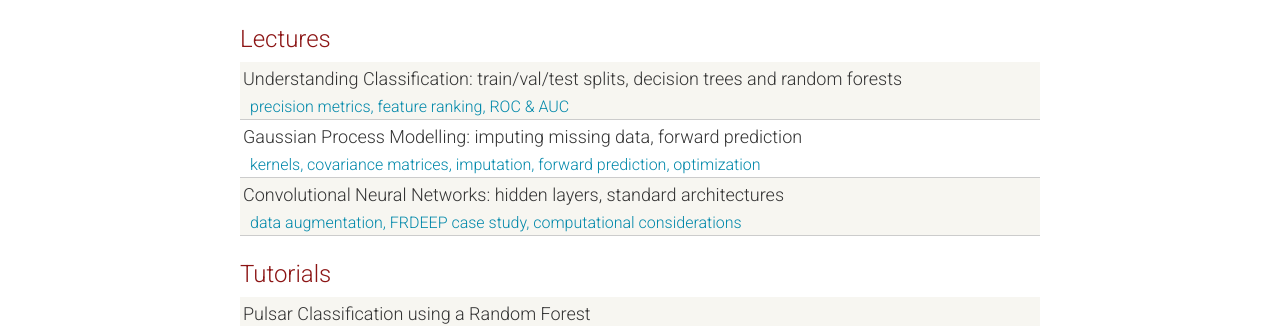
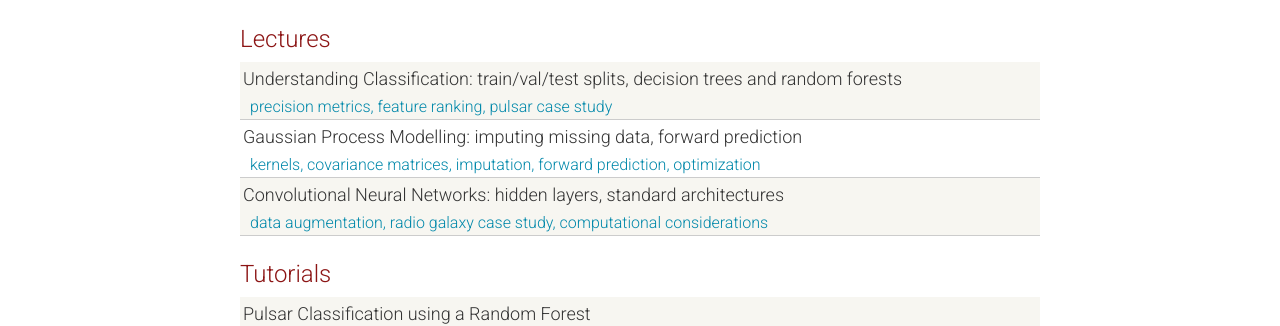
Before and after one commit to as595/csc-2019, a Jekyll site: the page built from index.html, in a window 1280 px wide. Shown: the part 134-460 px from the top of the page. Built offline with Jekyll 4.4.1, drawn with Linux system fonts in a browser that asks for light colours.

Commit message:
Update index.html

```diff
--- a/index.html
+++ b/index.html
@@ -19,7 +19,7 @@ layout: default
         Understanding Classification: train/val/test splits, decision trees and random forests
       </a>
       <div class="kw">
-        precision metrics, feature ranking, ROC & AUC
+        precision metrics, feature ranking, pulsar case study
       </div>
     </div>
 
@@ -37,7 +37,7 @@ layout: default
         Convolutional Neural Networks: hidden layers, standard architectures
       </a>
       <div class="kw">
-          data augmentation, FRDEEP case study, computational considerations
+          data augmentation, radio galaxy case study, computational considerations
       </div>
     </div>
 
```
